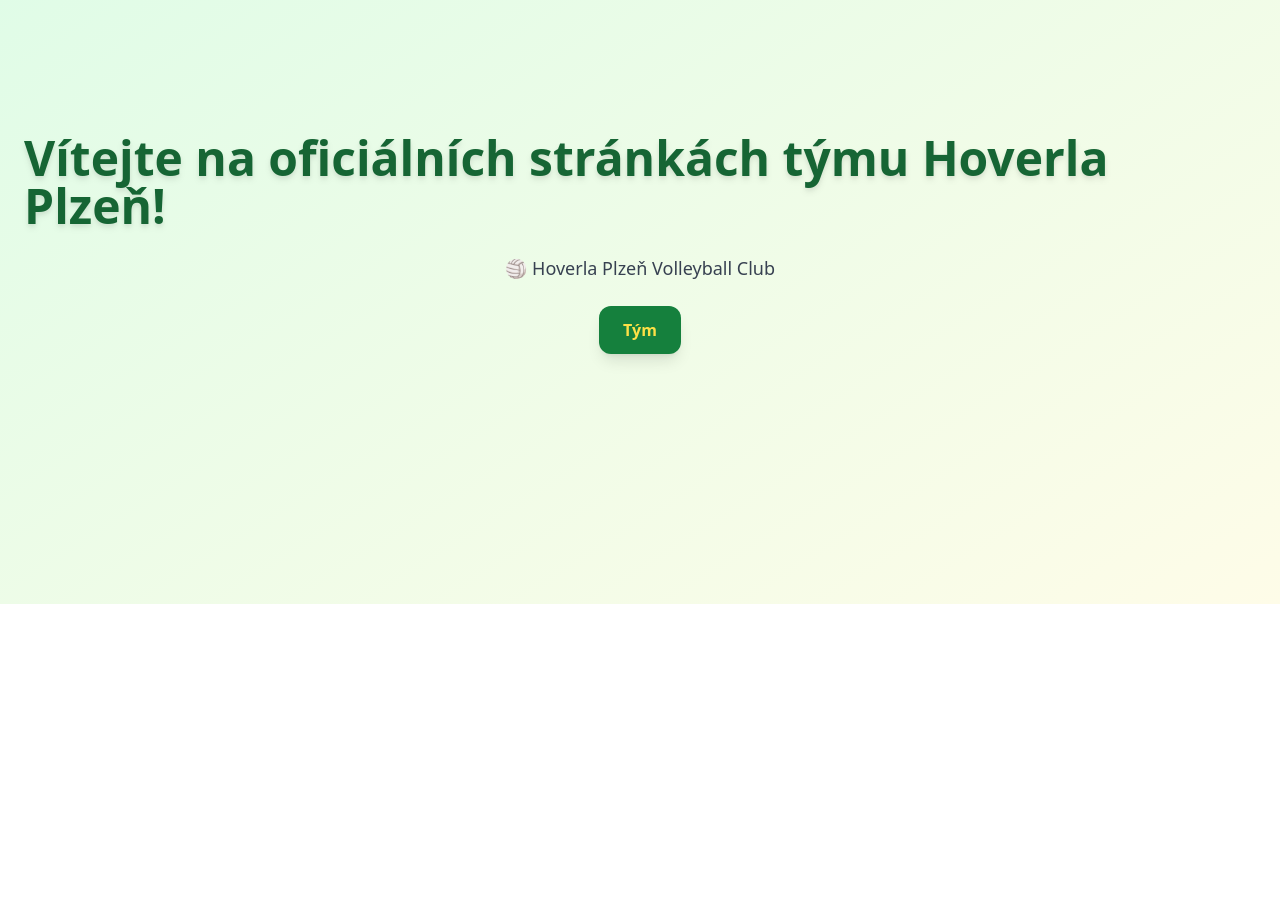
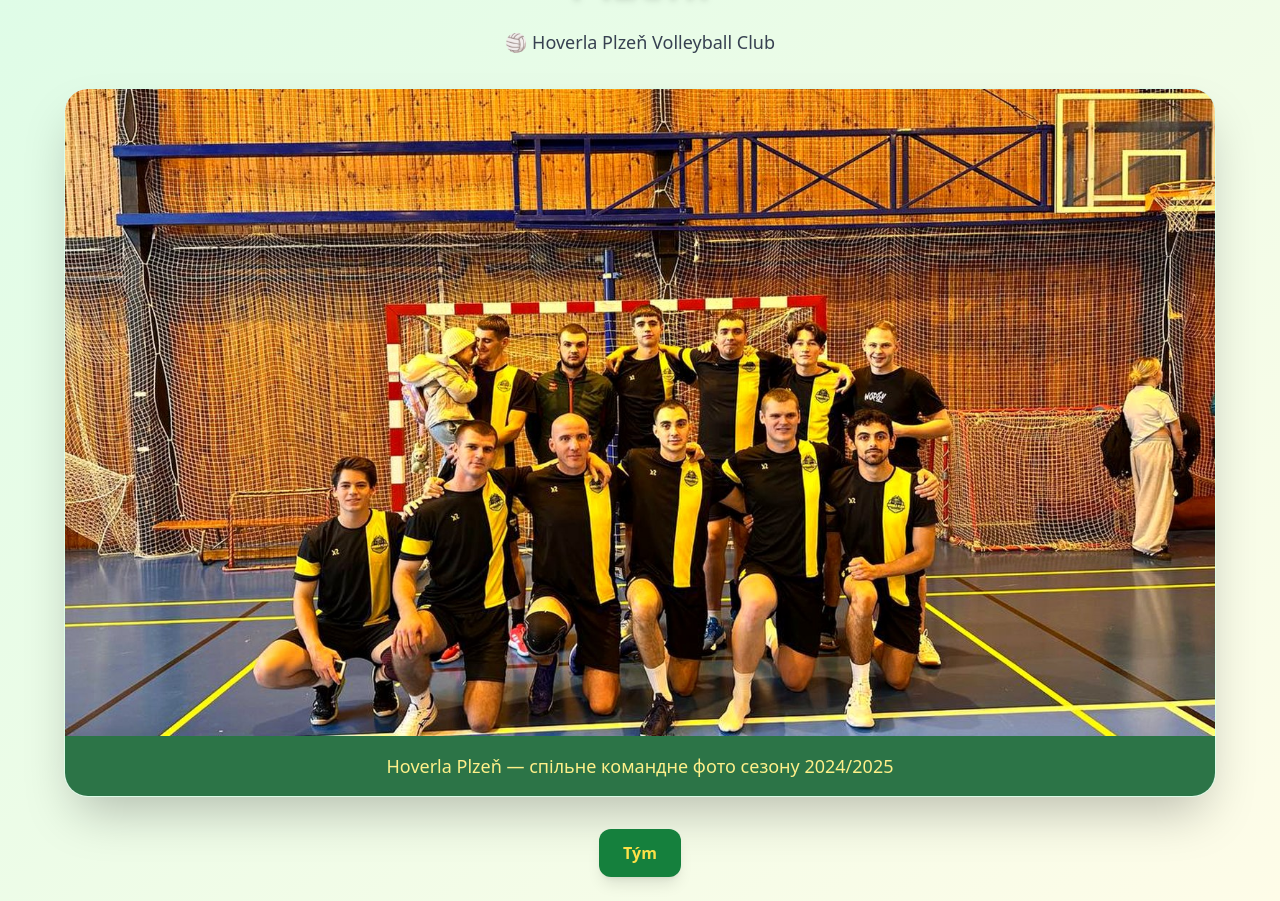
Before and after one commit to vanyagorin-design/Hoverla, a React (Vite) app in the folder frontend/: page / in a window 1280 px wide. Shown: the part 196-1097 px from the top of the page. Before the commit the page ends 800 px from the top, so only its background shows below. Built offline with nearby package versions, Linux system fonts and the light colour scheme.

Commit message:
feat: show team photo on homepage

```diff
--- a/frontend/src/App.jsx
+++ b/frontend/src/App.jsx
@@ -127,14 +127,32 @@ function Navbar({ lang, setLang }) {
 function Home({ lang }) {
   const t = translations[lang]
   return (
-    <div className="min-h-[calc(100vh-80px)] flex flex-col items-center justify-center p-6">
-      <h2 className="text-4xl md:text-5xl font-extrabold text-green-800 mb-6 drop-shadow-md">
-        {t.welcome}
-      </h2>
-      <p className="text-lg text-gray-700 mb-6">🏐 Hoverla Plzeň Volleyball Club</p>
-      <Link to="/team" className="px-6 py-3 bg-green-700 text-yellow-300 rounded-xl font-bold shadow-lg hover:bg-green-900 hover:text-white transition">
-        {t.team}
-      </Link>
+    <div className="min-h-[calc(100vh-80px)] w-full flex flex-col items-center justify-center p-6">
+      <div className="w-full max-w-6xl">
+        <h2 className="text-4xl md:text-5xl font-extrabold text-green-800 mb-6 drop-shadow-md text-center">
+          {t.welcome}
+        </h2>
+        <p className="text-lg text-gray-700 mb-8 text-center">🏐 Hoverla Plzeň Volleyball Club</p>
+        <figure className="bg-white rounded-3xl shadow-2xl overflow-hidden border border-green-100">
+          <img
+            src="/images/team.jpg"
+            alt="Tým Hoverla Plzeň během společné fotografie"
+            className="w-full h-auto object-cover"
+            loading="eager"
+          />
+          <figcaption className="px-6 py-4 bg-green-800/90 text-yellow-200 text-center text-base md:text-lg">
+            Hoverla Plzeň — спільне командне фото сезону 2024/2025
+          </figcaption>
+        </figure>
+        <div className="flex justify-center mt-8">
+          <Link
+            to="/team"
+            className="px-6 py-3 bg-green-700 text-yellow-300 rounded-xl font-bold shadow-lg hover:bg-green-900 hover:text-white transition"
+          >
+            {t.team}
+          </Link>
+        </div>
+      </div>
     </div>
   )
 }
```
